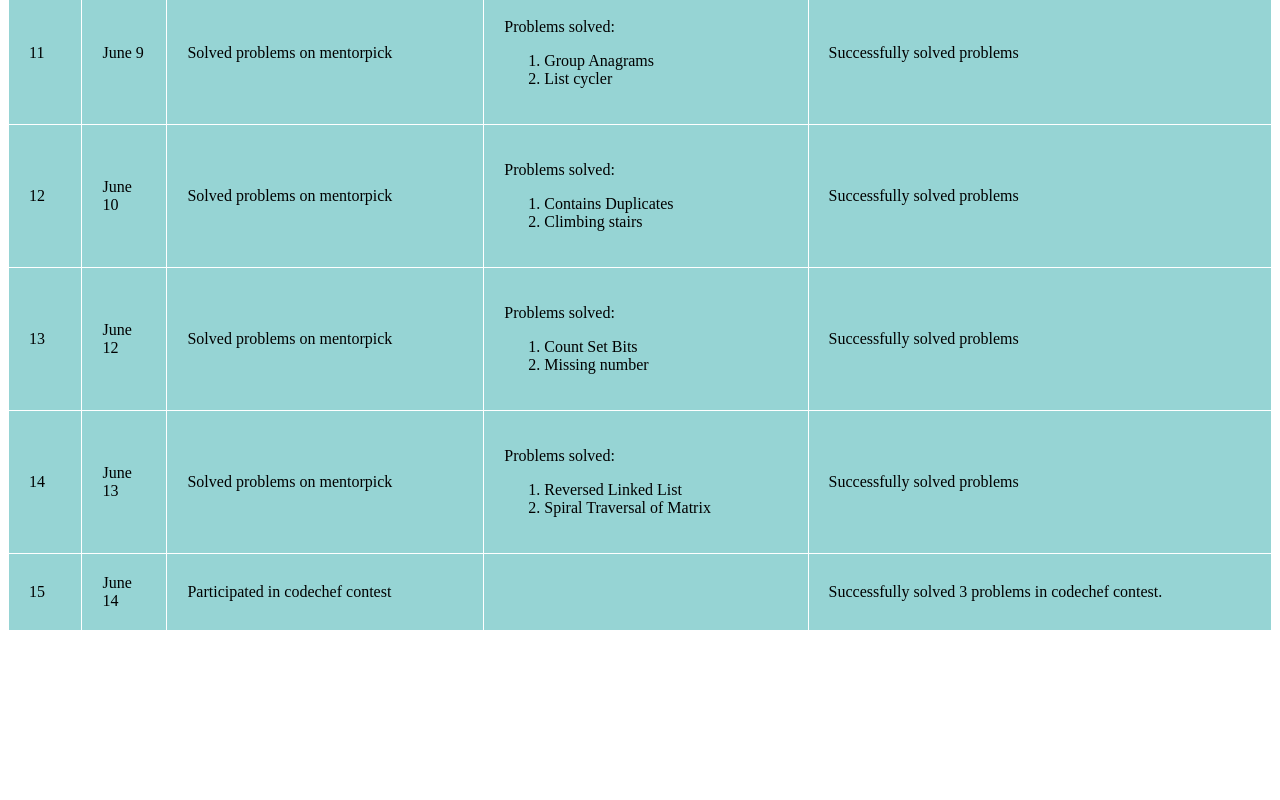
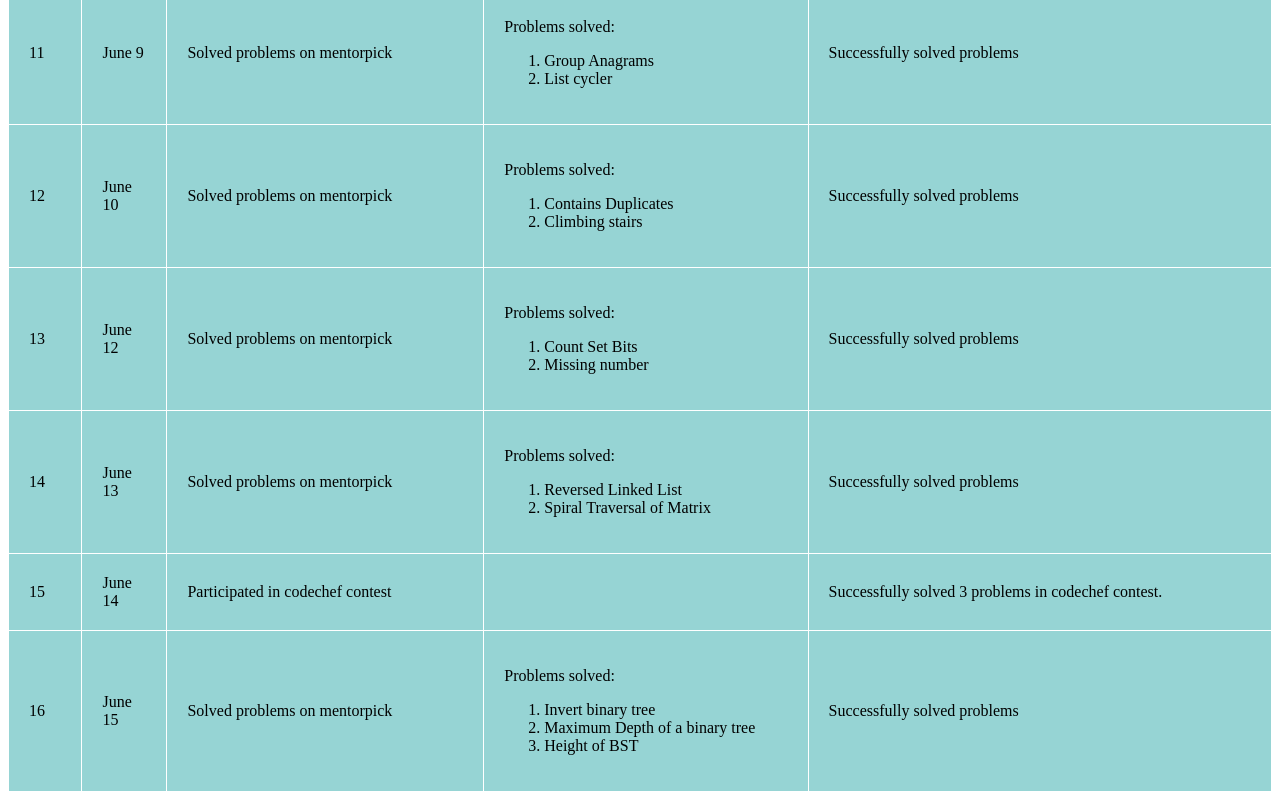
Before and after one commit to sanjani3/sanjani3.github.io, a plain HTML site: page index.html in a window 1280 px wide. Shown: the part 1405-2205 px from the top of the page. Before the commit the page ends 2044 px from the top, so only its background shows below. Drawn offline with Linux system fonts and the light colour scheme.

Commit message:
Updated daily progress

```diff
--- a/index.html
+++ b/index.html
@@ -166,7 +166,20 @@
             <td></td>
             <td>Successfully solved 3 problems in codechef contest. </td>
         </tr>
-
+        <tr>
+            <td>16</td>
+            <td>June 15</td>
+            <td>Solved problems on mentorpick</td>
+            <td>
+                <p>Problems solved:</p>
+                <ol>
+                    <li>Invert binary tree</li>
+                    <li>Maximum Depth of a binary tree</li>
+                    <li>Height of BST</li>
+                </ol>
+            </td>
+            <td>Successfully solved problems</td>
+        </tr>
 
 
     </table>
```
